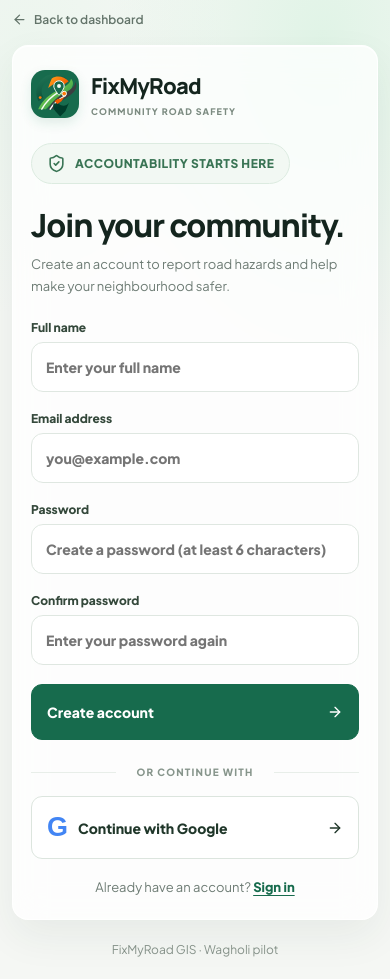
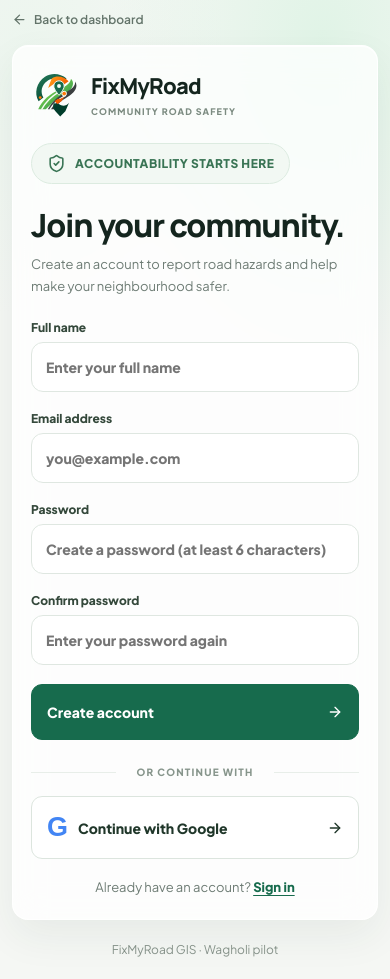
Before and after one commit to adityasxh/FixMyRoad, a Next.js app: page /auth in a window 390 px wide. Built offline with nearby package versions, Linux system fonts and the light colour scheme; no server answers.

Commit message:
Align FixMyRoad logo sizing across responsive headers

```diff
--- a/src/app/globals.css
+++ b/src/app/globals.css
@@ -1,7 +1,7 @@
 @import url("https://fonts.googleapis.com/css2?family=DM+Sans:wght@400;500;600;700&family=Manrope:wght@400;500;600;700;800&family=Plus+Jakarta+Sans:wght@400;500;600;700;800&display=swap");
 :root{--ink:#14251e;--muted:#6e7c75;--line:#e4eae5;--surface:#fff;--canvas:#f5f7f4;--green:#176b4d;--mint:#e5f4eb;--orange:#d97736}
 *{box-sizing:border-box}html{min-height:100%;background:var(--canvas)}body{margin:0;color:var(--ink);font-family:"DM Sans",sans-serif;background:var(--canvas)}a{color:inherit;text-decoration:none}button,input{font:inherit}
-.app-shell{width:min(1280px,calc(100% - 48px));margin:0 auto}.topbar{height:82px;display:flex;align-items:center;justify-content:space-between;border-bottom:1px solid var(--line)}.brand{display:flex;align-items:center;gap:11px}.brand-mark{width:43px;height:43px;display:grid;place-items:center;background:var(--green);color:white;border-radius:13px;box-shadow:0 5px 12px #176b4d20}.brand strong{display:block;font:800 19px "Manrope",sans-serif;letter-spacing:-.6px}.brand small{display:block;margin-top:2px;color:var(--muted);font-size:9px;font-weight:700;letter-spacing:1.3px}.topbar-right{display:flex;align-items:center;gap:24px}.location-chip{border:1px solid var(--line);background:#fff;border-radius:999px;padding:9px 13px;font-size:12px;color:#42574b;display:flex;align-items:center;gap:8px}.live-dot,.eyebrow span,.connection-indicator{width:7px;height:7px;display:inline-block;background:#27986d;border-radius:50%}.github-link{display:flex;align-items:center;gap:5px;font-size:12px;font-weight:700}
+.app-shell{width:min(1280px,calc(100% - 48px));margin:0 auto}.topbar{height:82px;display:flex;align-items:center;justify-content:space-between;border-bottom:1px solid var(--line)}.brand{display:flex;align-items:center;gap:11px}.brand-mark{width:48px;height:48px;flex:0 0 auto;display:grid;place-items:center;background:transparent;border-radius:0;box-shadow:none;overflow:visible}.brand-mark img{display:block;width:100%;height:100%;object-fit:contain}.brand strong{display:block;font:800 19px "Manrope",sans-serif;letter-spacing:-.6px}.brand small{display:block;margin-top:2px;color:var(--muted);font-size:9px;font-weight:700;letter-spacing:1.3px}.topbar-right{display:flex;align-items:center;gap:24px}.location-chip{border:1px solid var(--line);background:#fff;border-radius:999px;padding:9px 13px;font-size:12px;color:#42574b;display:flex;align-items:center;gap:8px}.live-dot,.eyebrow span,.connection-indicator{width:7px;height:7px;display:inline-block;background:#27986d;border-radius:50%}.github-link{display:flex;align-items:center;gap:5px;font-size:12px;font-weight:700}
 .hero{display:flex;justify-content:space-between;align-items:center;padding:43px 0 34px;gap:32px}.eyebrow{display:flex;gap:9px;align-items:center;color:var(--green);font-size:10px;font-weight:800;letter-spacing:1.5px}.hero h1{font:800 clamp(32px,4.2vw,49px)/1.12 "Manrope",sans-serif;letter-spacing:-2.3px;margin:16px 0 13px}.hero h1 span{color:var(--green)}.hero-copy>p{max-width:650px;color:var(--muted);font-size:14px;line-height:1.8;margin:0}.hero-note{display:flex;align-items:center;gap:8px;font-size:12px;font-weight:600;color:#527062;margin-top:19px}.hero-stamp{width:245px;min-width:245px;border:1px solid #dce9df;background:linear-gradient(145deg,#fff,#eef7f0);border-radius:20px;padding:19px 21px;display:flex;flex-direction:column;box-shadow:0 10px 30px #24473308}.stamp-icon{width:40px;height:40px;color:var(--green);background:var(--mint);border-radius:12px;display:grid;place-items:center;margin-bottom:15px}.stamp-label{font-size:9px;letter-spacing:1.5px;font-weight:800;color:#779085}.hero-stamp strong{font:800 23px "Manrope",sans-serif;margin-top:5px;letter-spacing:-.7px}.stamp-sub{font-size:11px;color:var(--muted);margin-top:4px}.pilot-status{display:flex;align-items:center;gap:7px;font-size:10px;font-weight:700;color:#397454;margin-top:15px;border-top:1px solid #dce9df;padding-top:12px}
 .stats-grid{display:grid;grid-template-columns:repeat(3,1fr);gap:14px}.stat-card{position:relative;display:flex;gap:15px;align-items:flex-start;padding:19px 21px;border:1px solid var(--line);background:var(--surface);border-radius:15px;overflow:hidden}.stat-icon{display:grid;place-items:center;width:41px;height:41px;border-radius:12px;flex:0 0 auto}.stat-icon-blue{background:#e8f0ff;color:#3e6fb8}.stat-icon-orange{background:#fff0e4;color:#d97736}.stat-icon-green{background:#e5f4eb;color:#1f855f}.stat-label{display:block;font-size:11px;color:var(--muted);font-weight:600}.stat-card strong{display:block;font:800 28px "Manrope",sans-serif;letter-spacing:-1px;margin:2px 0}.stat-card small{display:block;font-size:10px;color:#88958d}.stat-corner{margin-left:auto;color:#d4ded7;font:700 11px "Manrope",sans-serif}
 .workspace{margin-top:34px}.section-heading{display:flex;align-items:end;justify-content:space-between;margin-bottom:15px;gap:20px}.section-kicker{font-size:9px;font-weight:800;letter-spacing:1.55px;color:var(--green)}.section-heading h2{font:800 25px "Manrope",sans-serif;letter-spacing:-.8px;margin:5px 0 4px}.section-heading p{margin:0;color:var(--muted);font-size:12px}.refresh-button{border:1px solid #dce7df;background:#fff;color:#295b43;border-radius:9px;padding:10px 13px;display:flex;align-items:center;gap:8px;font-size:11px;font-weight:700;cursor:pointer}.refresh-button:hover{background:#f0f7f2;border-color:#b8d2c1}.refresh-button:disabled{opacity:.6;cursor:wait}.spin{animation:spin .8s linear infinite}@keyframes spin{to{transform:rotate(360deg)}}
@@ -37,8 +37,8 @@
 .auth-shell{width:min(calc(100% - 40px),860px);padding:28px 0 22px}
 .auth-card{padding:40px 32px;border-radius:24px}
 .auth-brand{gap:17px;margin-bottom:36px}
-.auth-brand .brand-mark{width:60px;height:60px;border-radius:19px}
-.auth-brand .brand-mark svg{width:30px;height:30px}
+.auth-brand .brand-mark{width:60px;height:60px;border-radius:0}
+.auth-brand .brand-mark img{width:100%;height:100%}
 .auth-brand strong{font-size:29px;letter-spacing:-.8px}
 .auth-brand small{font-size:12px;letter-spacing:1.7px;margin-top:5px}
 .auth-pill{padding:10px 15px;font-size:12px;gap:9px}
@@ -63,8 +63,8 @@
   .auth-shell{width:calc(100% - 24px);padding:12px 0 18px}
   .auth-card{padding:24px 18px;border-radius:18px}
   .auth-brand{margin-bottom:25px;gap:12px}
-  .auth-brand .brand-mark{width:48px;height:48px;border-radius:14px}
-  .auth-brand .brand-mark svg{width:24px;height:24px}
+  .auth-brand .brand-mark{width:48px;height:48px;border-radius:0}
+  .auth-brand .brand-mark img{width:100%;height:100%}
   .auth-brand strong{font-size:22px}
   .auth-brand small{font-size:9px;letter-spacing:1.1px}
   .auth-card h1{font-size:32px;letter-spacing:-1.2px;margin:22px 0 10px}
@@ -82,8 +82,8 @@
   .auth-shell{width:min(calc(100% - 40px),760px);padding-top:24px}
   .auth-card{padding:32px 30px;border-radius:22px}
   .auth-brand{margin-bottom:27px;gap:13px}
-  .auth-brand .brand-mark{width:52px;height:52px;border-radius:16px}
-  .auth-brand .brand-mark svg{width:26px;height:26px}
+  .auth-brand .brand-mark{width:52px;height:52px;border-radius:0}
+  .auth-brand .brand-mark img{width:100%;height:100%}
   .auth-brand strong{font-size:25px}
   .auth-brand small{font-size:10px;letter-spacing:1.4px}
   .auth-pill{padding:8px 12px;font-size:10px}
```
